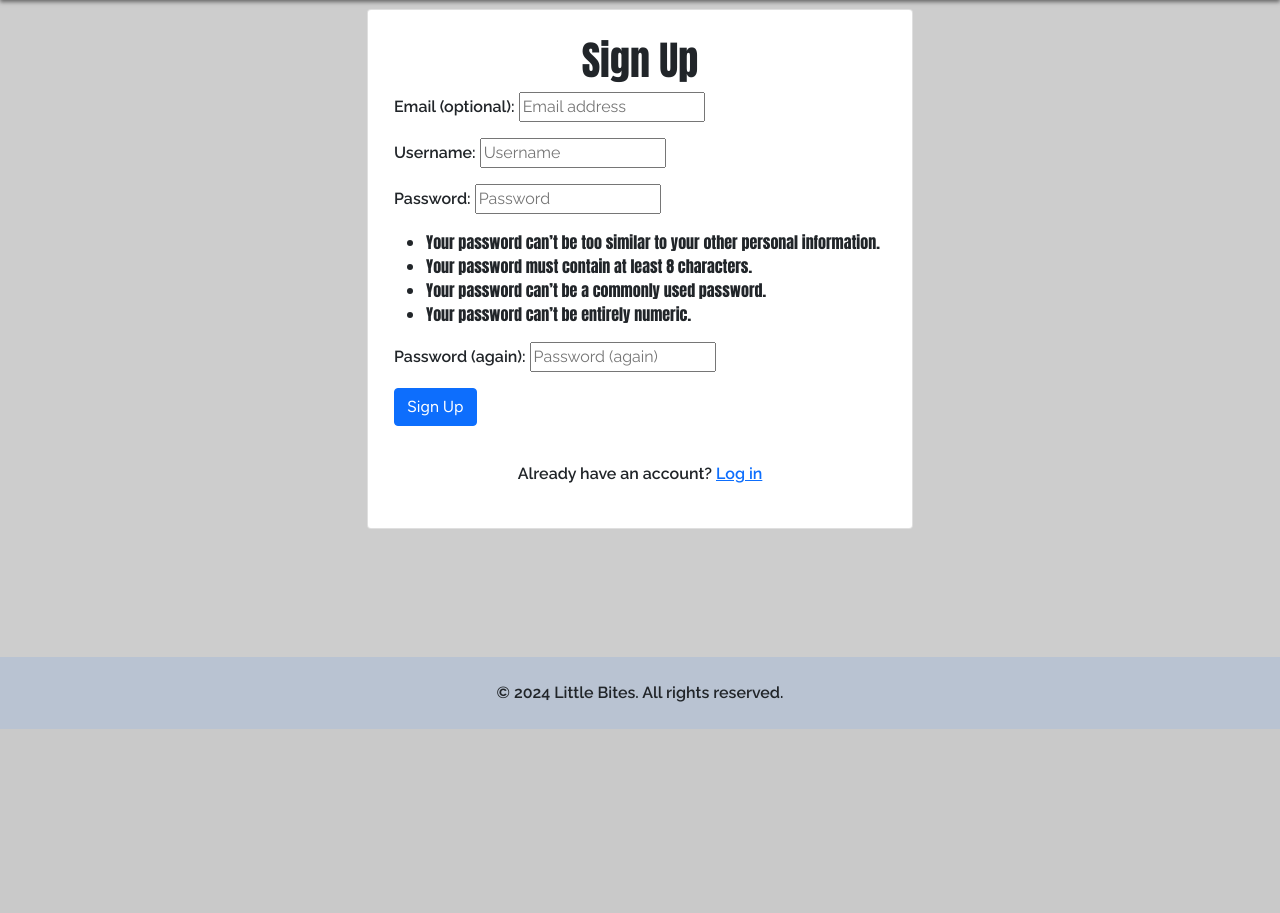
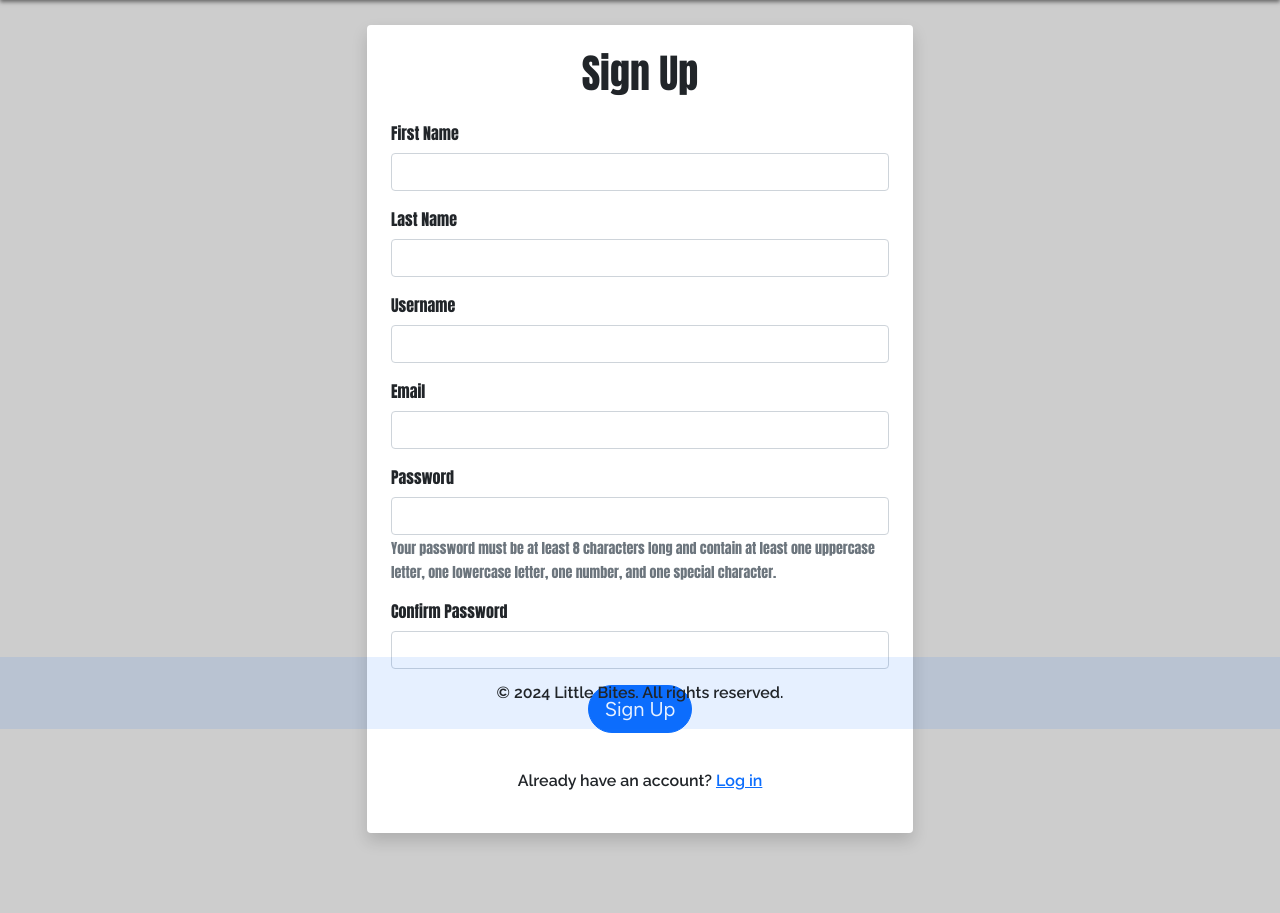
Before and after one commit to JAmcevoy/tiny-bites, a Django app: page /accounts/signup/ in a window 1280 px wide. Shown: the part 71-984 px from the top of the page. Before the commit the page ends 800 px from the top, so only its background shows below. Run offline with Django 4.2, Linux system fonts and the light colour scheme; some libraries are stand-ins or nearby versions.

Commit message:
Added style to the sign up form along with some js for password strenght

```diff
--- a/feed/forms.py
+++ b/feed/forms.py
@@ -23,7 +23,7 @@ class PostFormCreate(forms.ModelForm):
             'instructions',
         )
         widgets = {
-            'description': SummernoteWidget(),  # Use SummernoteWidget for rich text editing
-            'ingredients': SummernoteWidget(),  # Use SummernoteWidget for rich text editing
-            'instructions': SummernoteWidget(),  # Use SummernoteWidget for rich text editing
+            'description': SummernoteWidget(),
+            'ingredients': SummernoteWidget(),
+            'instructions': SummernoteWidget(),
         }
--- a/static/css/style.css
+++ b/static/css/style.css
@@ -5,7 +5,7 @@
 body {
   font-family: "Anton", sans-serif;
   background-color: #cdcdcd;
-  margin-top: 80px;
+  margin: 80px 0;
 
 }
 
@@ -17,6 +17,16 @@ button {
 p {
   font-family: "Raleway", sans-serif;
   font-weight: 600;
+}
+
+footer {
+  position: fixed;
+  bottom: 0;
+  width: 100%;
+  background-color: #99acff;
+  color: #ffffff;
+  text-align: center;
+  padding: 10px 0;
 }
 
 .scale {
@@ -234,3 +244,16 @@ p {
   display: grid;
   place-items: center;
 }
+
+/* passwords */
+.weak {
+  color: red;
+}
+
+.moderate {
+  color: rgb(172, 172, 0);
+}
+
+.strong {
+  color: green;
+}
--- a/templates/account/login.html
+++ b/templates/account/login.html
@@ -1,4 +1,4 @@
-{% extends "base.html" %}
+{% extends 'base.html' %}
 {% load i18n %}
 {% load account socialaccount %}
 
@@ -7,7 +7,7 @@
 {% block content %}
 <div class="container mt-5">
     <div class="row justify-content-center">
-        <div class="col-md-6">
+        <div class="col-md-6 mt-5">
             <div class="card border-0 shadow rounded p-4">
                 <h1 class="card-title text-center mb-4">Welcome Back</h1>
 
--- a/templates/account/signup.html
+++ b/templates/account/signup.html
@@ -1,32 +1,74 @@
 {% extends "base.html" %}
+{% load static %}
 {% load i18n %}
 {% load account socialaccount %}
 
 {% block head_title %}{% trans "Sign Up" %}{% endblock head_title %}
 
 {% block content %}
-
-<div class="container">
+<div class="container mt-3">
     <div class="row justify-content-center">
         <div class="col-md-6">
-            <div class="card">
-                <div class="card-body">
-                    <h1 class="card-title text-center">{% trans "Sign Up" %}</h1>
+            <div class="card border-0 shadow rounded p-4">
+                <h1 class="card-title text-center mb-4">{% trans "Sign Up" %}</h1>
 
-                    <form method="POST" action="{% url 'account_signup' %}">
-                        {% csrf_token %}
-                        {{ form.as_p }}
+                <form method="POST" action="{% url 'account_signup' %}" class="row g-3" id="signup-form">
+                    {% csrf_token %}
+                    <!-- Your form fields -->
+                    <div class="col-12">
+                        <label for="id_first_name" class="form-label">{% trans "First Name" %}</label>
+                        <input type="text" class="form-control" id="id_first_name" name="first_name">
+                        {% for error in form.first_name.errors %}
+                            <div class="text-danger">{{ error }}</div>
+                        {% endfor %}
+                    </div>
+                    <div class="col-12">
+                        <label for="id_last_name" class="form-label">{% trans "Last Name" %}</label>
+                        <input type="text" class="form-control" id="id_last_name" name="last_name">
+                        {% for error in form.last_name.errors %}
+                            <div class="text-danger">{{ error }}</div>
+                        {% endfor %}
+                    </div>
+                    <div class="col-12">
+                        <label for="id_username" class="form-label">{% trans "Username" %}</label>
+                        <input type="text" class="form-control" id="id_username" name="username">
+                        {% for error in form.username.errors %}
+                            <div class="text-danger">{{ error }}</div>
+                        {% endfor %}
+                    </div>
+                    <div class="col-12">
+                        <label for="id_email" class="form-label">{% trans "Email" %}</label>
+                        <input type="email" class="form-control" id="id_email" name="email">
+                        {% for error in form.email.errors %}
+                            <div class="text-danger">{{ error }}</div>
+                        {% endfor %}
+                    </div>
+                    <div class="col-12">
+                        <label for="id_password1" class="form-label">{% trans "Password" %}</label>
+                        <input type="password" class="form-control" id="id_password1" name="password1">
+                        <small class="form-text text-muted" id="password-help">Your password must be at least 8 characters long and contain at least one uppercase letter, one lowercase letter, one number, and one special character.</small>
+                        <div id="password-strength"></div>
+                        {% for error in form.password1.errors %}
+                            <div class="text-danger">{{ error }}</div>
+                        {% endfor %}
+                    </div>
+                    <div class="col-12">
+                        <label for="id_password2" class="form-label">{% trans "Confirm Password" %}</label>
+                        <input type="password" class="form-control" id="id_password2" name="password2">
+                        {% for error in form.password2.errors %}
+                            <div class="text-danger">{{ error }}</div>
+                        {% endfor %}
+                    </div>
+                    <div class="col-12 text-center">
+                        <button class="btn btn-primary btn-lg btn-block rounded-pill" type="submit" id="signup-button">{% trans "Sign Up" %}</button>
+                    </div>
+                </form>
 
-                        <button class="btn btn-primary btn-block" type="submit">{% trans "Sign Up" %}</button>
-                    </form>
-
-                    <p class="mt-3 text-center">{% trans "Already have an account?" %}
-                        <a href="{% url 'account_login' %}">{% trans "Log in" %}</a>
-                    </p>
-                </div>
+                <p class="mt-3 text-center">{% trans "Already have an account?" %}
+                    <a href="{% url 'account_login' %}">{% trans "Log in" %}</a>
+                </p>
             </div>
         </div>
     </div>
 </div>
-
 {% endblock content %}
--- a/templates/base.html
+++ b/templates/base.html
@@ -49,7 +49,7 @@
         <ul class="navbar-nav ms-auto">
           {% if user.is_authenticated %}
           <li class="nav-item">
-            <a class="nav-link" href="{% url 'account_logout' %}">Logout</a>
+            <a class="nav-link" data-bs-toggle="modal" data-bs-target="#logoutModal">Logout</a>
           </li>
           {% else %}
           <li class="nav-item">
@@ -63,6 +63,30 @@
       </div>
     </div>
   </nav>
+
+  <!-- Logout Modal -->
+  <div class="modal fade" id="logoutModal" tabindex="-1" aria-labelledby="logoutModalLabel" aria-hidden="true">
+    <div class="modal-dialog modal-dialog-centered">
+      <div class="modal-content bg-light">
+        <div class="modal-header border-0">
+          <h2 class="modal-title fw-bold" id="logoutModalLabel">Logout</h2>
+          <button type="button" class="btn-close" data-bs-dismiss="modal" aria-label="Close"></button>
+        </div>
+        <div class="modal-body">
+          <form id="logoutForm" method="POST" action="{% url 'account_logout' %}" class="mb-3">
+            {% csrf_token %}
+            <div class="text-center">
+              <p>Are you sure you want to logout?</p>
+            </div>
+            <div class="d-grid gap-2">
+              <button type="submit" class="btn btn-danger btn-lg rounded-pill">Logout</button>
+            </div>
+          </form>
+        </div>
+      </div>
+    </div>
+  </div>
+  <!-- End Logout Modal -->
 
   <div class="container">
     <div class="row">
@@ -84,7 +108,7 @@
   {% block content %} {% endblock %}
 
   {% block footer %}
-  <footer class="bg-primary p-2 text-dark bg-opacity-10 py-4 fixed-bottom">
+  <footer class="bg-primary p-2 text-dark bg-opacity-10 py-4">
     <div class="container">
       <div class="row">
         <div class="col-md-12 text-center">
@@ -102,6 +126,7 @@
 <script src="https://kit.fontawesome.com/710fe75826.js" crossorigin="anonymous"></script>
 <script src="{% static 'js/copyright.js' %}"></script>
 <script src="{% static 'js/comments.js' %}"></script>
+<script src="{% static 'js/signup.js' %}"></script>
 
 
 </html>
```
Also changed, not shown: static/js/signup.js (added, +73 -0 lines), 2 other files. Lines whose indentation alone changed are shown as unchanged.
